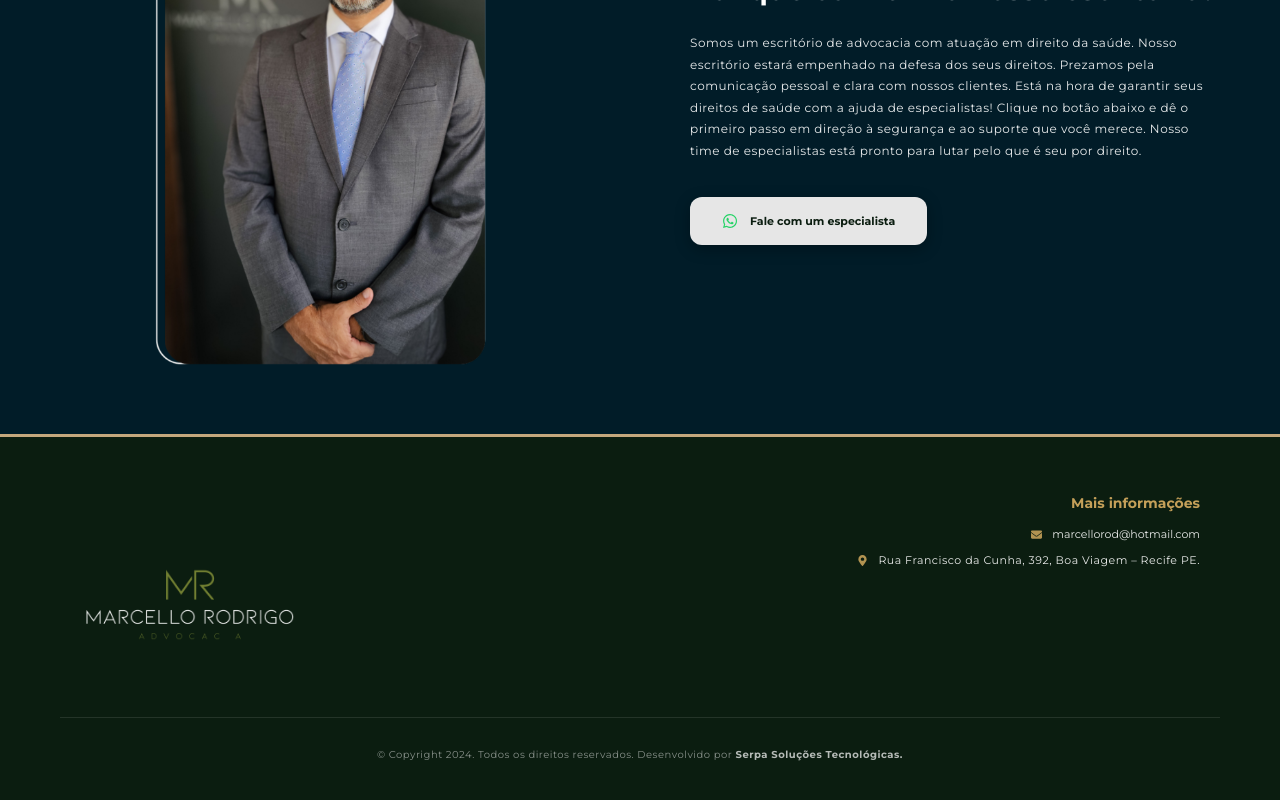
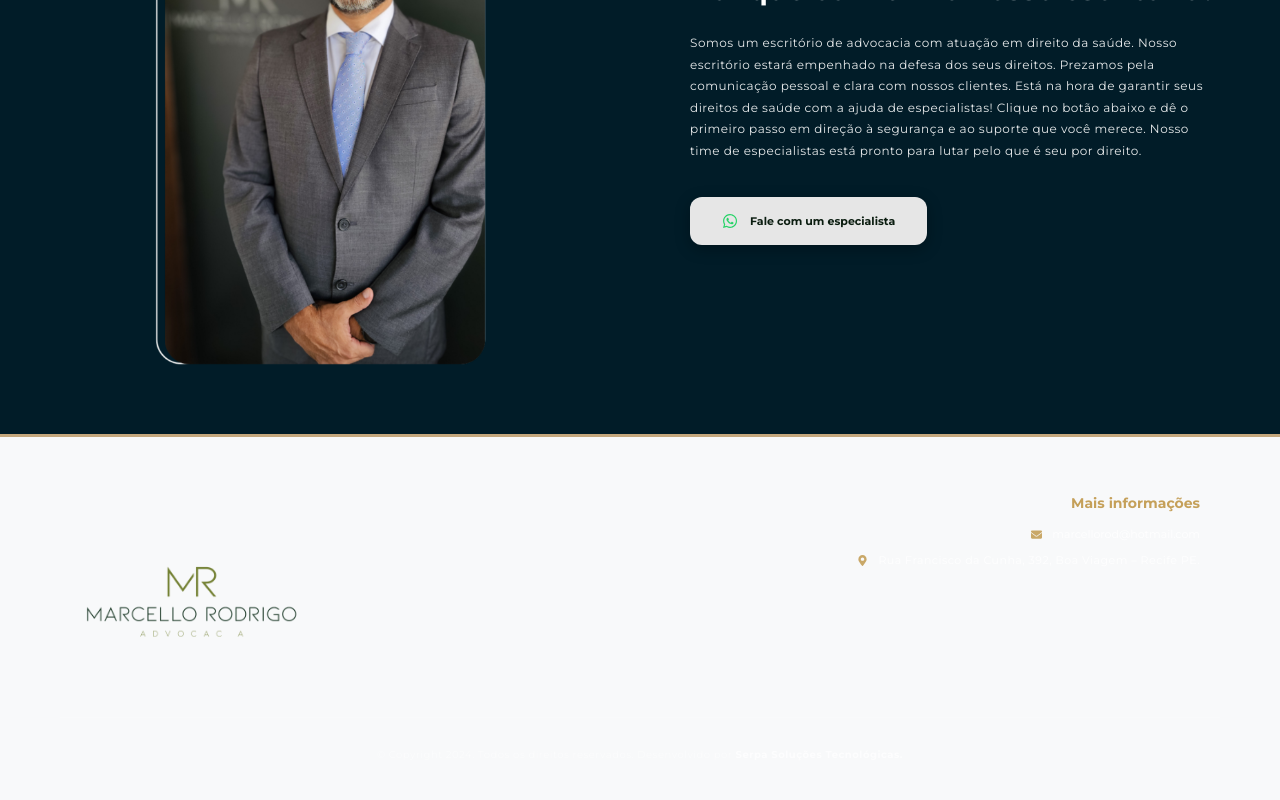
Before and after one commit to Felipeserpa/LandPage-Marcello-adv, a React (Vite) app: page / in a window 1280 px wide. Shown: the part 1816-2616 px from the top of the page. Built offline with nearby package versions, Linux system fonts and the light colour scheme.

Commit message:
atualizacao dos footer

```diff
--- a/src/components/Footer/index.tsx
+++ b/src/components/Footer/index.tsx
@@ -8,7 +8,7 @@ export default function Footer() {
         <div className="section-container">
           {/* LADO ESQUERDO: LOGO */}
           <div className="footer-brand">
-            <img src="logo.png" alt="Logo Marcello Rodrigo Advocacia" />
+            <img src="logoM.png" alt="Logo Marcelo Advogado" />
           </div>
 
           {/* LADO DIREITO: INFORMAÇÕES */}
--- a/src/components/Footer/styles.ts
+++ b/src/components/Footer/styles.ts
@@ -1,8 +1,7 @@
 import styled from 'styled-components';
 
 const Container = styled.div`
-  width: 100%;
-  background-color: #0b1d10; /* Verde escuro do tema */
+  background-color: #f8f9fa;
   position: relative;
 
   /* Linha Dourada no Topo */
```
Also changed, not shown: public/logoM.png (added).
